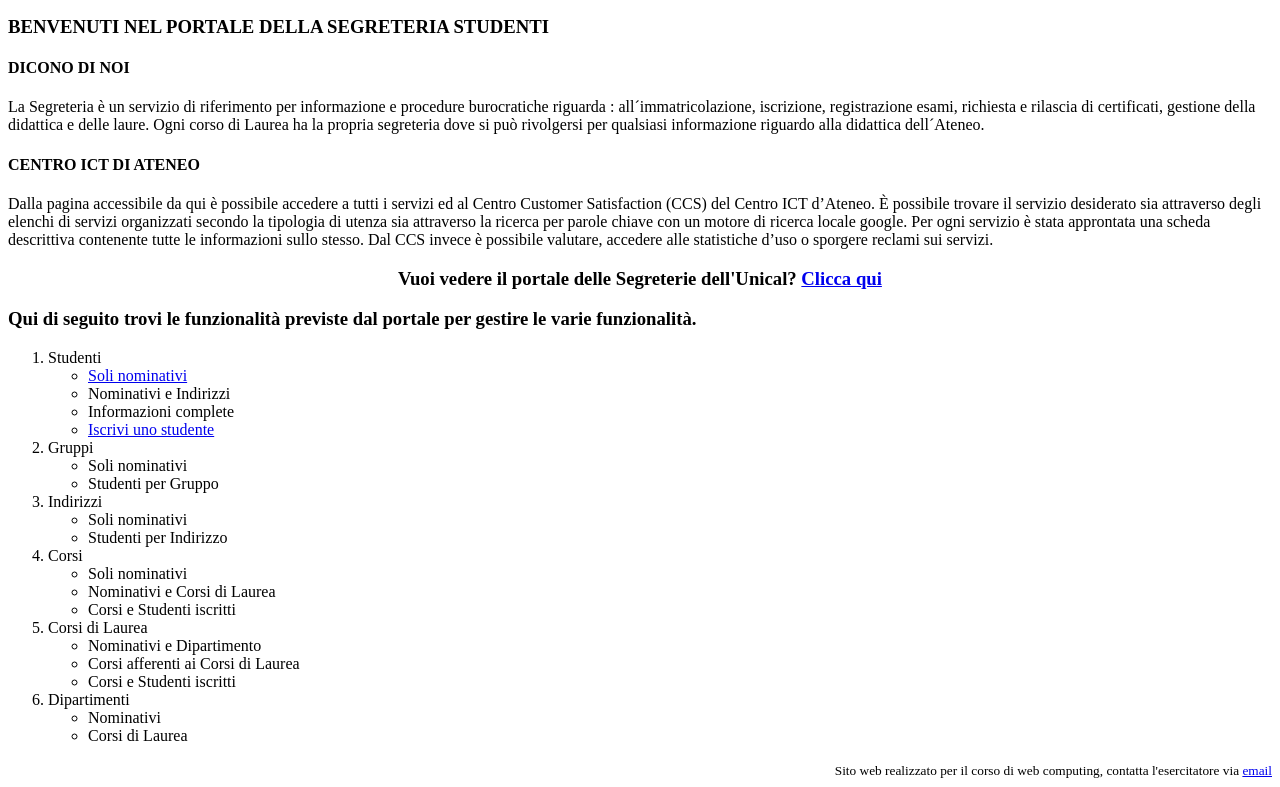
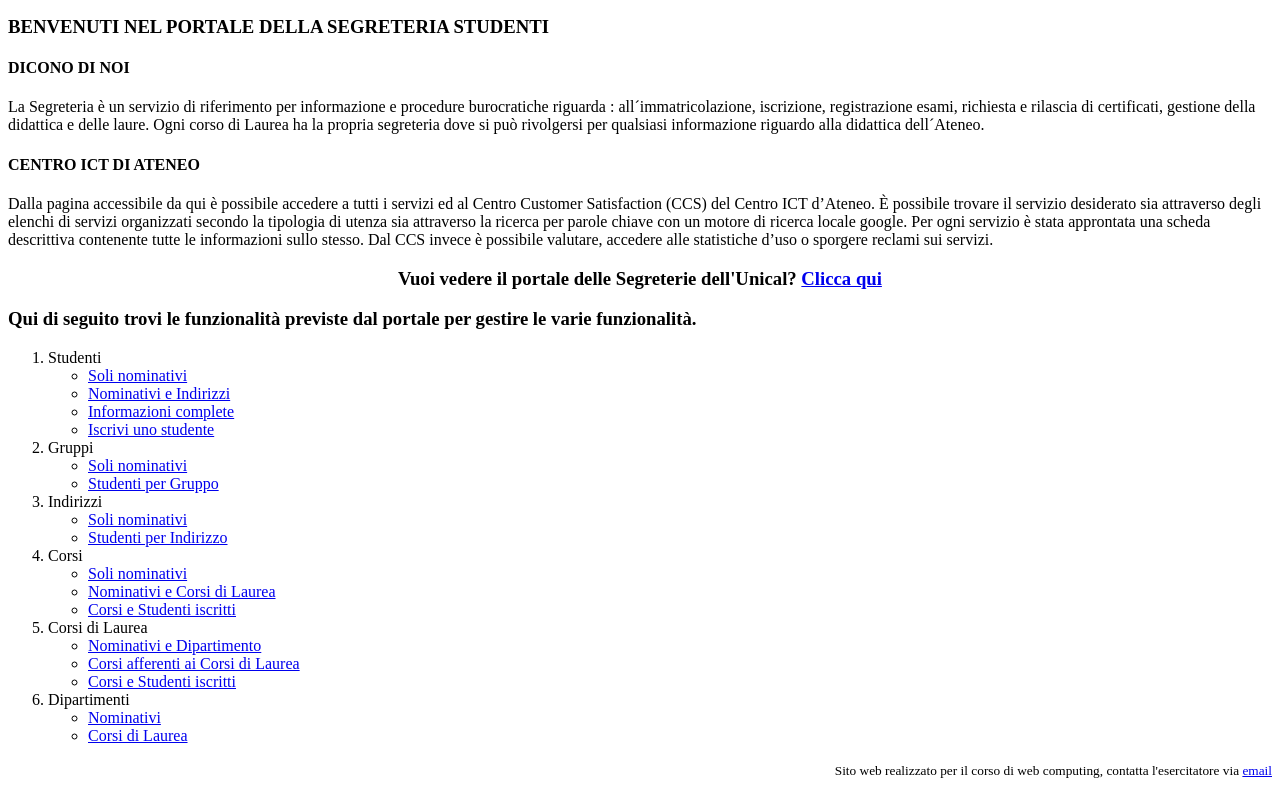
Before and after one commit to GiuseppeM96/SegreteriaSIW, a plain HTML site: page GestioneSegreteria/PageSegreteria/index.html in a window 1280 px wide. Shown: the part 433-1220 px from the top of the page. Drawn offline with Linux system fonts and the light colour scheme.

Commit message:
add menu links

```diff
--- a/GestioneSegreteria/PageSegreteria/index.html
+++ b/GestioneSegreteria/PageSegreteria/index.html
@@ -75,36 +75,36 @@
 			<li>Studenti</li>
 			<ul>
 				<li><a href="studenti.html">Soli nominativi</a></li>
-				<li>Nominativi e Indirizzi</li>
-				<li>Informazioni complete</li>
+				<li><a href="studentiG.html">Nominativi e Indirizzi</a></li>
+				<li><a href="studentiG.html">Informazioni complete</a></li>
 				<li><a href="iscriviStudente.html">Iscrivi uno studente</a></li>
 			</ul>
 			<li>Gruppi</li>
 			<ul>
-				<li>Soli nominativi</li>
-				<li>Studenti per Gruppo</li>
+				<li><a href="studentiG.html">Soli nominativi</a></li>
+				<li><a href="studentiG.html">Studenti per Gruppo</a></li>
 			</ul>
 			<li>Indirizzi</li>
 			<ul>
-				<li>Soli nominativi</li>
-				<li>Studenti per Indirizzo</li>
+				<li><a href="studentiZ.html">Soli nominativi</a></li>
+				<li><a href="studentiZ.html">Studenti per Indirizzo</a></li>
 			</ul>
 			<li>Corsi</li>
 			<ul>
-				<li>Soli nominativi</li>
-				<li>Nominativi e Corsi di Laurea</li>
-				<li>Corsi e Studenti iscritti</li>
+				<li><a href="studentiZ.html">Soli nominativi</a></li>
+				<li><a href="studentiZ.html">Nominativi e Corsi di Laurea</a></li>
+				<li><a href="studentiZ.html">Corsi e Studenti iscritti</a></li>
 			</ul>
 			<li>Corsi di Laurea</li>
 			<ul>
-				<li>Nominativi e Dipartimento</li>
-				<li>Corsi afferenti ai Corsi di Laurea</li>
-				<li>Corsi e Studenti iscritti</li>
+				<li><a href="studentiG.html">Nominativi e Dipartimento</a></li>
+				<li><a href="studentiG.html">Corsi afferenti ai Corsi di Laurea</a></li>
+				<li><a href="studentiG.html">Corsi e Studenti iscritti</a></li>
 			</ul>
 			<li>Dipartimenti</li>
 			<ul>
-				<li>Nominativi</li>
-				<li>Corsi di Laurea</li>
+				<li><a href="studentiZ.html">Nominativi</a></li>
+				<li><a href="studentiZ.html">Corsi di Laurea</a></li>
 			</ul>
 		</ol>
 	</nav>
```
